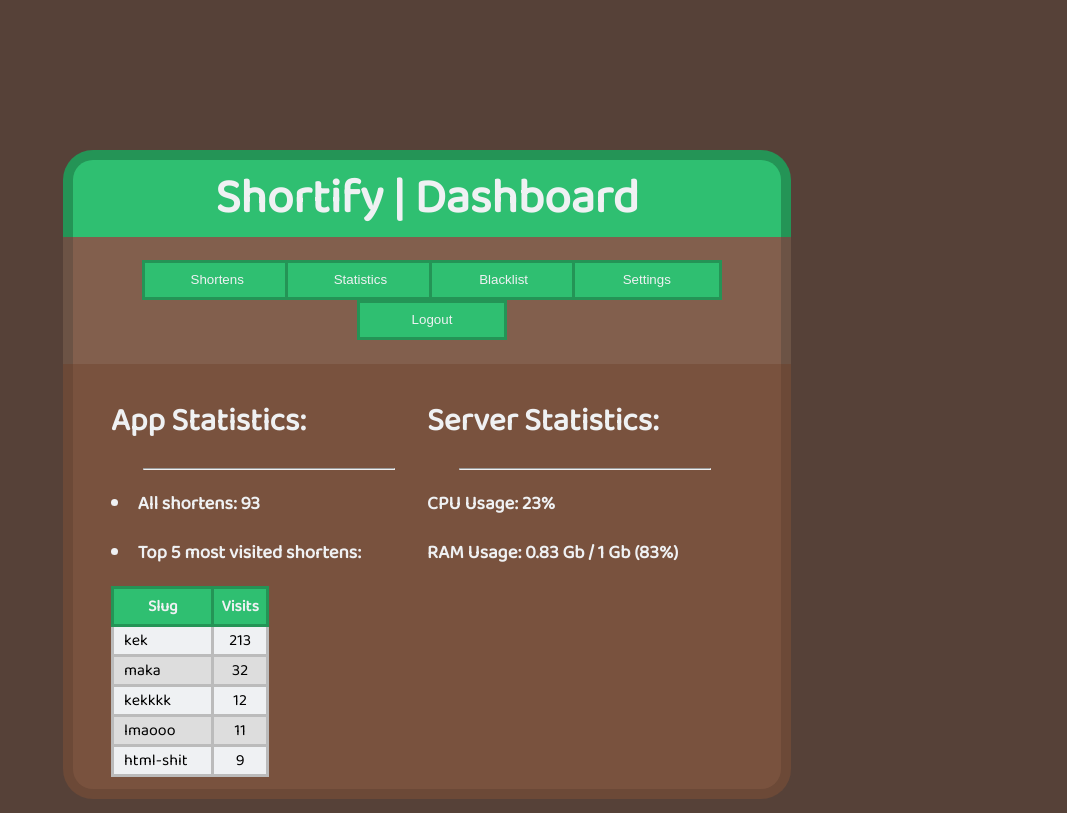
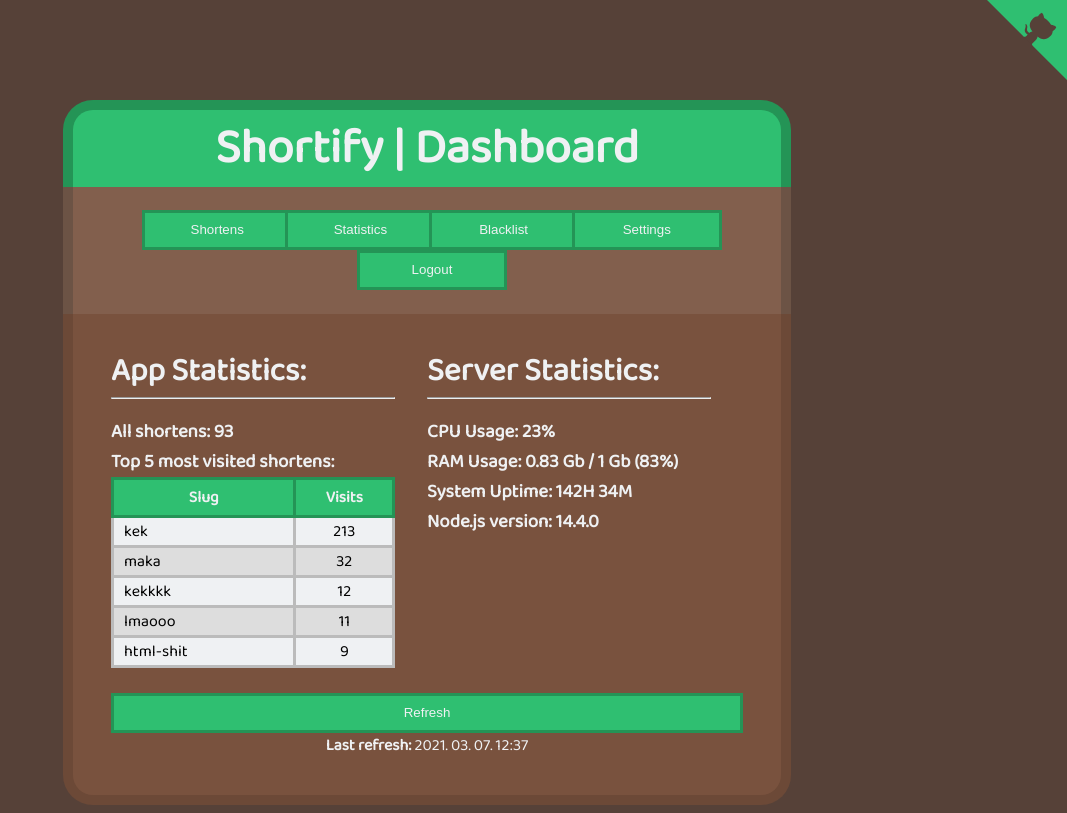
Before and after one commit to dipuakhandox/Url, a web app: file test/dashboard.html in a window 1280 px wide. Shown: the whole page, without its empty margins (213-1280 px from the left). Run offline with its HTML, style and script files only (its server is not run), Linux system fonts and the light colour scheme.

Commit message:
UI improvements

```diff
--- a/public/css/dashboard.css
+++ b/public/css/dashboard.css
@@ -1,3 +1,8 @@
+h3 {
+    margin-top: 0px;
+    margin-bottom: 0px;
+}
+
 .dashboard-navbar {
     border-top-width: 10px;
     width: 50%;
@@ -47,10 +52,18 @@
 }
 
 .top-shortens {
-    width: 50%;
+    width: 90%;
 }
 
 .top-shortens td:nth-child(even) {
     text-align: center;
     padding-left: 1px;
 }
+
+.split-hr {
+    margin: 0% 10% 18px 0%;
+}
+
+.area-header {
+    margin-bottom: 0px;
+}
--- a/test/dashboard.html
+++ b/test/dashboard.html
@@ -6,7 +6,14 @@
         <title>Shortify | Dashboard</title>
     </head>
     <body>
-        <div class="main-content">
+		<a href="https://github.com/Balinteus/Shortify">
+			<svg class="z-10" width="80" height="80" viewBox="0 0 250 250" style="position: fixed; right: 0px; top: 0px;" aria-hidden="true">
+				<path d="M0,0 L115,115 L130,115 L142,142 L250,250 L250,0 Z" fill="var(--main-color)"></path>
+				<path d="M128.3,109.0 C113.8,99.7 119.0,89.6 119.0,89.6 C122.0,82.7 120.5,78.6 120.5,78.6 C119.2,72.0 123.4,76.3 123.4,76.3 C127.3,80.9 125.5,87.3 125.5,87.3 C122.9,97.6 130.6,101.9 134.4,103.2" fill="var(--main-bg-color)" style="transform-origin: 130px 106px 0px;"></path>
+                <path d="M115.0,115.0 C114.9,115.1 118.7,116.5 119.8,115.4 L133.7,101.6 C136.9,99.2 139.9,98.4 142.2,98.6 C133.8,88.0 127.5,74.4 143.8,58.0 C148.5,53.4 154.0,51.2 159.7,51.0 C160.3,49.4 163.2,43.6 171.4,40.1 C171.4,40.1 176.1,42.5 178.8,56.2 C183.1,58.6 187.2,61.8 190.9,65.4 C194.5,69.0 197.7,73.2 200.1,77.6 C213.8,80.2 216.3,84.9 216.3,84.9 C212.7,93.1 206.9,96.0 205.4,96.6 C205.1,102.4 203.0,107.8 198.3,112.5 C181.9,128.9 168.3,122.5 157.7,114.1 C157.9,116.9 156.7,120.9 152.7,124.9 L141.0,136.5 C139.8,137.7 141.6,141.9 141.8,141.8 Z" fill="var(--main-bg-color)"></path>
+			</svg>
+		</a>
+        <div class="main-content" style="margin-top: 100px;">
             <div class="header" style="width: 54%; border-radius: 30px 30px 0px 0px;">
                 <h1 class="header-text">Shortify | Dashboard</h1>
             </div>
@@ -22,10 +29,10 @@
             <div class="dashboard-area">
                 <div style="display: flex;">
                     <div style="flex: 1;">
-                        <h1>App Statistics:</h1>
-                        <hr>
-                        <h3><li>All shortens: 93</li></h3>
-                        <h3><li>Top 5 most visited shortens:</li></h3>
+                        <h1 class="area-header">App Statistics:</h1>
+                        <hr class="split-hr">
+                        <h3>All shortens: 93</h3>
+                        <h3>Top 5 most visited shortens:</h3>
                         <table class="top-shortens">
                             <tr>
                                 <th>Slug</th>
@@ -54,12 +61,18 @@
                         </table>
                     </div>
                     <div style="flex: 1;">
-                        <h1>Server Statistics:</h2>
-                        <hr>
+                        <h1 class="area-header">Server Statistics:</h2>
+                        <hr class="split-hr">
                         <h3>CPU Usage: 23%</h3>
                         <h3>RAM Usage: 0.83 Gb / 1 Gb (83%)</h3>
+                        <h3>System Uptime: 142H 34M</h3>
+                        <h3>Node.js version: 14.4.0</h3>
                     </div>
                 </div>
+                <br>
+                <button style="width: 100%;">Refresh</button>
+                <div id="last_refresh" style="text-align: center;"><b>Last refresh:</b> 2021. 03. 07. 12:37</div>
+                <br>
             </div>
         </div>
     </body>
```
